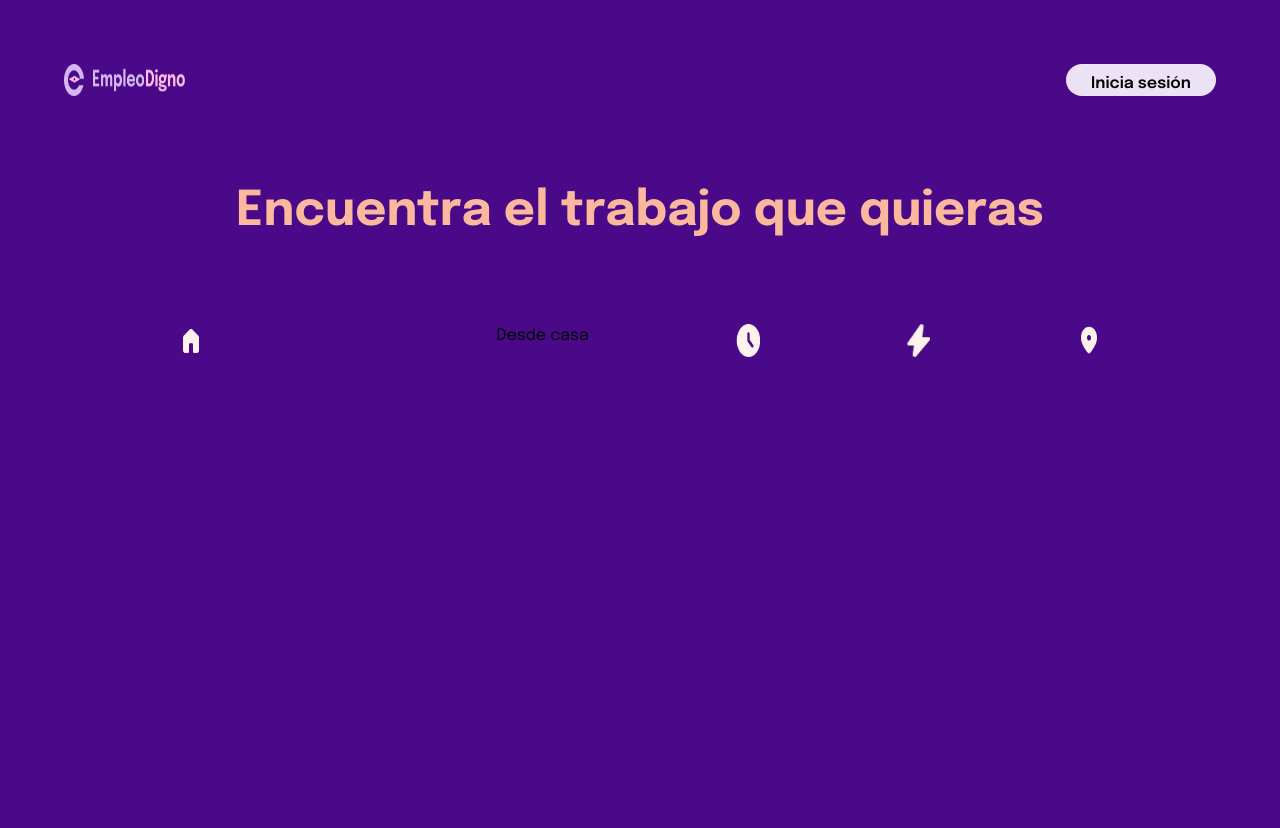
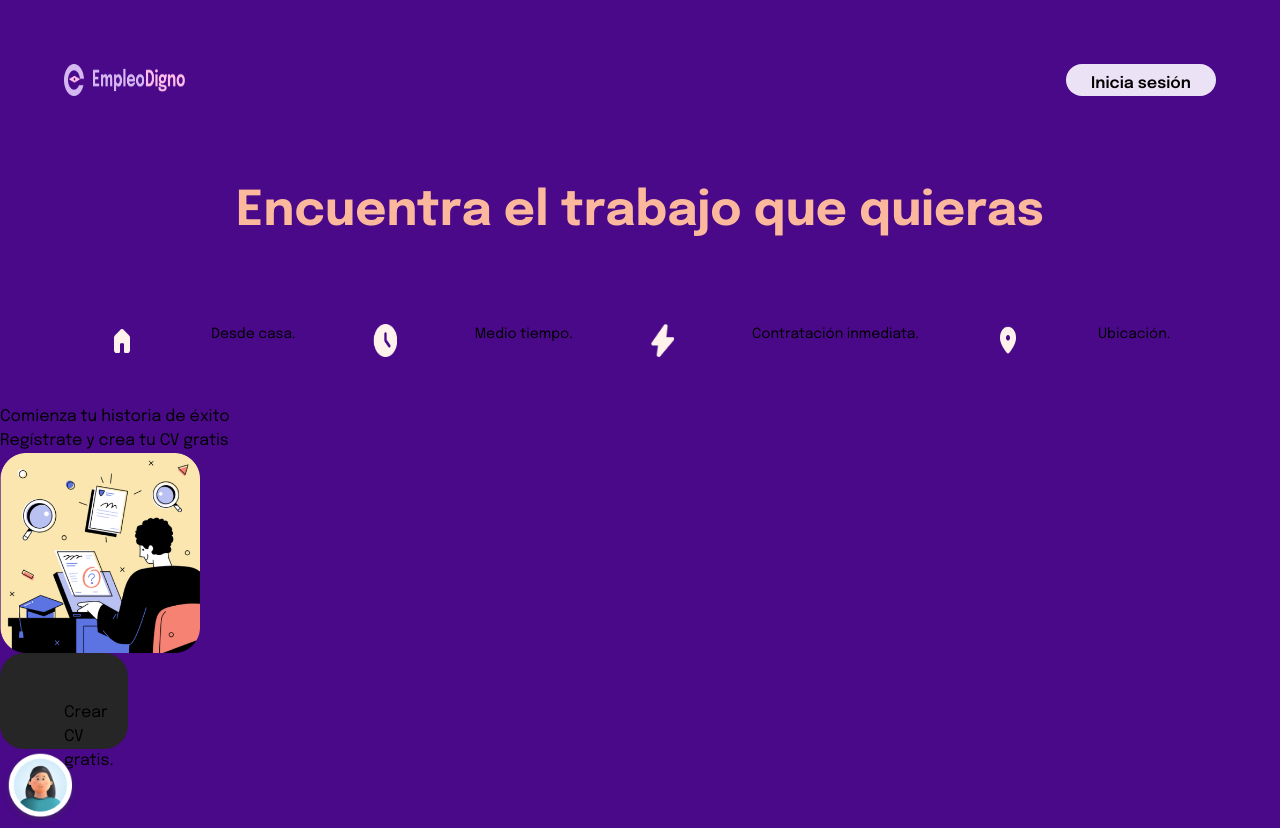
Before and after one commit to LinkTo-ThePast/landing-page-dev, a Next.js app: page / in a window 1280 px wide. Before the commit the page ends 800 px from the top, so only its background shows below. Built offline with nearby package versions, Linux system fonts and the light colour scheme.

Commit message:
layout landing

```diff
--- a/app/components/card/Card.tsx
+++ b/app/components/card/Card.tsx
@@ -0,0 +1,21 @@
+import Image from "next/image";
+
+const Card = () => {
+  return (
+    <div className="flex flex-col">
+      <h1>Comienza tu historia de éxito</h1>
+      <h2>Regístrate y crea tu CV gratis</h2>
+      <Image
+        src={"/assets/cv.png"}
+        width={200}
+        height={200}
+        alt="Crea tu CV con nosotros e inicia tu historia de éxito."
+      />
+      <button className="w-[60px] h-[24px] rounded-[24px] py-12 px-16 bg-[#272627]">
+        Crear CV gratis.
+      </button>
+    </div>
+  );
+};
+
+export default Card;
--- /dev/null
+++ b/app/components/footer/footer.tsx
@@ -0,0 +1,16 @@
+import Image from "next/image";
+
+const Footer = () => {
+  return (
+    <footer className="flex flex-row">
+      <Image
+        src={"/assets/frida.png"}
+        width={80}
+        height={80}
+        alt="Nuestra agente virtual: Frida. ¡Ella te acompañará a lo largo de tu viaje!"
+      />
+    </footer>
+  );
+};
+
+export default Footer;
--- a/app/components/jobSpecs/JobSpecs.tsx
+++ b/app/components/jobSpecs/JobSpecs.tsx
@@ -9,26 +9,28 @@ const JobSpecs = () => {
         width={24}
         height={24}
       />
-      <br />
-      <figcaption>Desde casa</figcaption>
+      <figcaption className="text-sm">Desde casa.</figcaption>
       <Image
         src={"/assets/tier/reloj.png"}
         alt="Empleos de medio tiempo."
         width={24}
         height={24}
       />
+      <figcaption className="text-sm">Medio tiempo.</figcaption>
       <Image
         src={"/assets/tier/rapido.png"}
         alt="Contratación inmediata."
         width={24}
         height={24}
       />
+      <figcaption className="text-sm">Contratación inmediata.</figcaption>
       <Image
         src={"/assets/tier/ubi.png"}
         alt="Busca la ubicación que más te convenga."
         width={24}
         height={24}
       />
+      <figcaption className="text-sm">Ubicación.</figcaption>
     </div>
   );
 };
--- a/app/page.tsx
+++ b/app/page.tsx
@@ -1,3 +1,5 @@
+import Card from "./components/card/Card";
+import Footer from "./components/footer/footer";
 import Header from "./components/header/header";
 import JobSpecs from "./components/jobSpecs/JobSpecs";
 
@@ -9,6 +11,8 @@ const Home = () => {
         Encuentra el trabajo que quieras
       </div>
       <JobSpecs />
+      <Card />
+      <Footer />
     </div>
   );
 };
```
Also changed, not shown: public/assets/cv.png (added), public/assets/frida.png (added).
